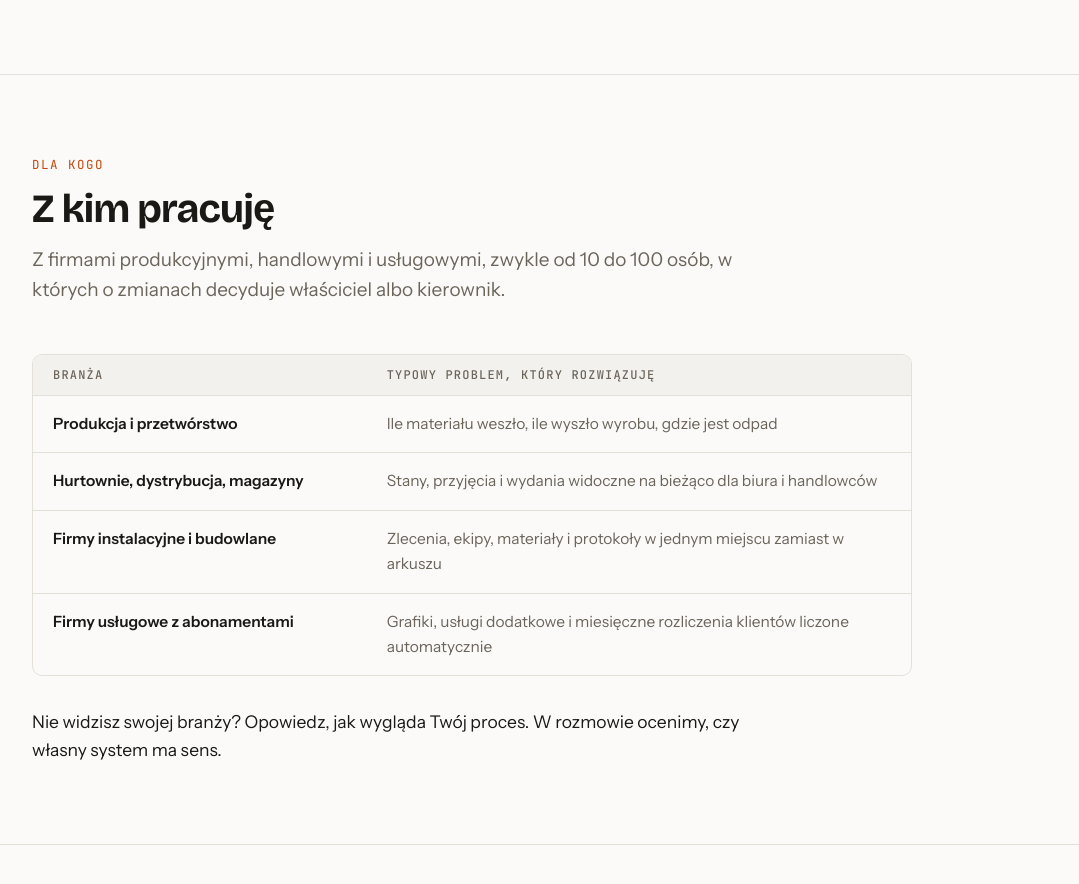
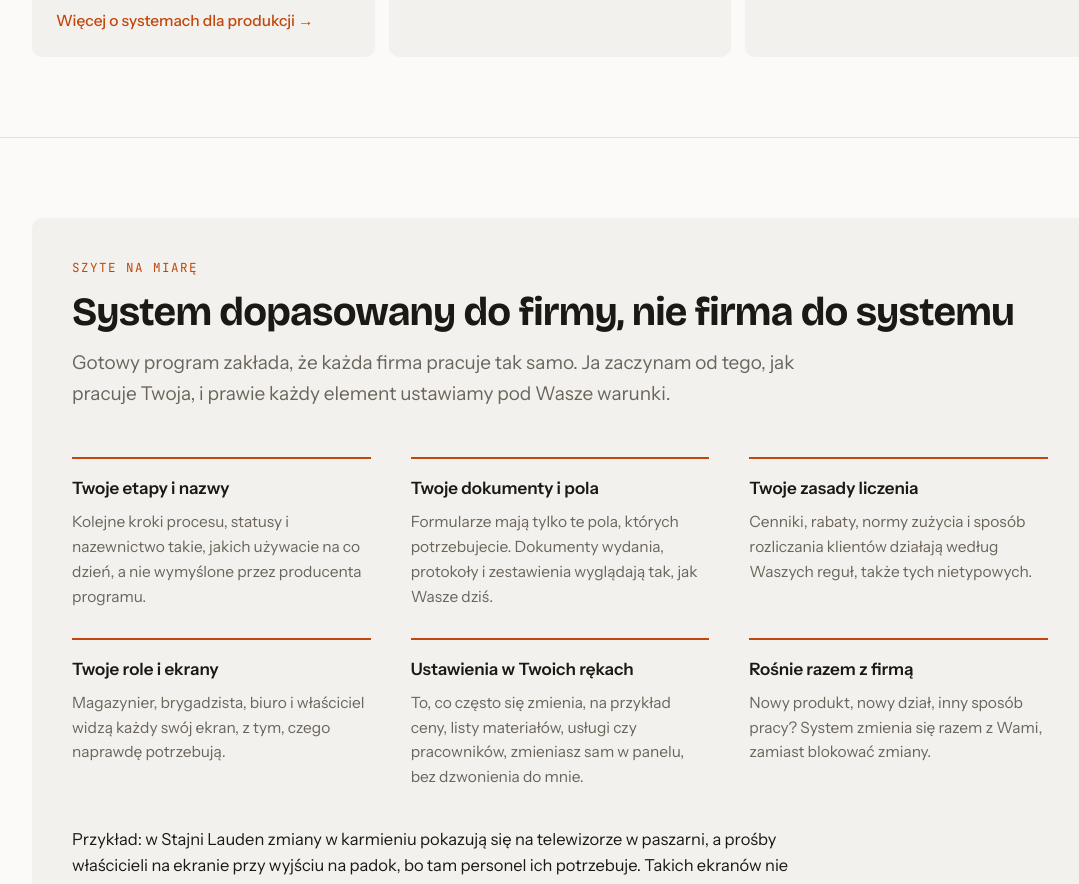
Before and after one commit to softdevpz/ziecina-dev, a Next.js app: page /pl/dla-firm in a window 1280 px wide. Shown: the part 1900-2784 px from the top of the page, without its empty margins (80-1159 px from the left). Built offline with nearby package versions, Linux system fonts and the light colour scheme.

Commit message:
feat: make tailoring the main selling point on the business pages

```diff
--- a/src/components/business/ForBusinessView.tsx
+++ b/src/components/business/ForBusinessView.tsx
@@ -34,6 +34,21 @@ export function ForBusinessView({ t }: { t: ForBusiness }) {
               )}
             </div>
           ))}
+        </div>
+      </Section>
+
+      <Section id="na-miare">
+        <div className="rounded-[10px] bg-surface p-7 min-[820px]:p-10">
+          <SectionHead eyebrow={t.tailored.eyebrow} heading={t.tailored.heading} intro={t.tailored.intro} />
+          <div className="grid gap-x-10 gap-y-7 min-[640px]:grid-cols-2 min-[980px]:grid-cols-3">
+            {t.tailored.items.map((item) => (
+              <div key={item.title} className="border-t-2 border-accent pt-4">
+                <h3 className="font-sans text-[17px] font-semibold tracking-normal">{item.title}</h3>
+                <p className="mt-2 text-[15.5px] text-muted">{item.body}</p>
+              </div>
+            ))}
+          </div>
+          <p className="mt-9 max-w-[66ch] text-[16.5px]">{t.tailored.example}</p>
         </div>
       </Section>
 
--- a/src/components/business/ProductionView.tsx
+++ b/src/components/business/ProductionView.tsx
@@ -38,7 +38,7 @@ export function ProductionView({ t }: { t: ForProduction }) {
 
       <Section id="bez-rewolucji">
         <SectionHead eyebrow={t.fit.eyebrow} heading={t.fit.heading} />
-        <Cards items={t.fit.items} />
+        <Cards items={t.fit.items} cols={2} />
         <p className="mt-8 max-w-[62ch] text-[17.5px]">
           {t.more.text}{" "}
           <Link href={paths.forBusiness} className="font-medium text-accent underline-offset-4 hover:underline">
--- a/src/content/forBusiness.ts
+++ b/src/content/forBusiness.ts
@@ -12,8 +12,9 @@ export const forBusiness: ForBusiness = {
   hero: {
     eyebrow: "Dla firm",
     heading: "Dane z hali, magazynu i biura w jednym systemie.",
-    lede: "Projektuję i wdrażam systemy dopasowane do procesów Twojej firmy. Pracownik wpisuje dane raz, w miejscu, w którym pracuje, a stany, raporty i rozliczenia liczą się same.",
+    lede: "Projektuję i wdrażam systemy szyte na miarę Twojej firmy: to system dopasowuje się do tego, jak pracujecie, a nie odwrotnie. Pracownik wpisuje dane raz, w miejscu, w którym pracuje, a stany, raporty i rozliczenia liczą się same.",
     points: [
+      "Etapy, pola, dokumenty i raporty ustawione pod Twój proces",
       "Mniej ręcznego przepisywania między działami",
       "Aktualny obraz stanów, zleceń i wysyłek",
       "Integracja z programem, którego już używasz",
@@ -70,6 +71,40 @@ export const forBusiness: ForBusiness = {
         body: "Połączenie z programem księgowym lub magazynowym, eksport dokumentów dla biura rachunkowego, automatyczne raporty i powiadomienia. Nie zastępuję tego, co działa, tylko dokładam to, czego brakuje.",
       },
     ],
+  },
+  tailored: {
+    eyebrow: "Szyte na miarę",
+    heading: "System dopasowany do firmy, nie firma do systemu",
+    intro:
+      "Gotowy program zakłada, że każda firma pracuje tak samo. Ja zaczynam od tego, jak pracuje Twoja, i prawie każdy element ustawiamy pod Wasze warunki.",
+    items: [
+      {
+        title: "Twoje etapy i nazwy",
+        body: "Kolejne kroki procesu, statusy i nazewnictwo takie, jakich używacie na co dzień, a nie wymyślone przez producenta programu.",
+      },
+      {
+        title: "Twoje dokumenty i pola",
+        body: "Formularze mają tylko te pola, których potrzebujecie. Dokumenty wydania, protokoły i zestawienia wyglądają tak, jak Wasze dziś.",
+      },
+      {
+        title: "Twoje zasady liczenia",
+        body: "Cenniki, rabaty, normy zużycia i sposób rozliczania klientów działają według Waszych reguł, także tych nietypowych.",
+      },
+      {
+        title: "Twoje role i ekrany",
+        body: "Magazynier, brygadzista, biuro i właściciel widzą każdy swój ekran, z tym, czego naprawdę potrzebują.",
+      },
+      {
+        title: "Ustawienia w Twoich rękach",
+        body: "To, co często się zmienia, na przykład ceny, listy materiałów, usługi czy pracowników, zmieniasz sam w panelu, bez dzwonienia do mnie.",
+      },
+      {
+        title: "Rośnie razem z firmą",
+        body: "Nowy produkt, nowy dział, inny sposób pracy? System zmienia się razem z Wami, zamiast blokować zmiany.",
+      },
+    ],
+    example:
+      "Przykład: w Stajni Lauden zmiany w karmieniu pokazują się na telewizorze w paszarni, a prośby właścicieli na ekranie przy wyjściu na padok, bo tam personel ich potrzebuje. Takich ekranów nie ma żaden gotowy program dla stajni.",
   },
   audience: {
     eyebrow: "Dla kogo",
@@ -228,6 +263,10 @@ export const forBusiness: ForBusiness = {
         a: "Nie. Zwykle dokładam to, czego brakuje, i przekazuję dane do programu, którego używacie.",
       },
       {
+        q: "Czym to się różni od gotowego programu?",
+        a: "Gotowy program ma z góry ustalone etapy, pola i raporty, więc to firma musi się do niego dopasować. Tu jest odwrotnie: system powstaje pod Wasz proces, a to, co często się zmienia, ustawiacie sami w panelu.",
+      },
+      {
         q: "Czy to się opłaca?",
         a: "Opłaca się, gdy oszczędza godziny pracy co miesiąc albo ogranicza kosztowne błędy. Liczymy to w analizie. Jeśli wystarczy gotowy program, powiem to wprost.",
       },
--- a/src/content/forProduction.ts
+++ b/src/content/forProduction.ts
@@ -68,6 +68,10 @@ export const forProduction: ForProduction = {
     heading: "Uzupełnia to, co już masz",
     items: [
       {
+        title: "Pod Twój proces",
+        body: "Etapy produkcji, normy zużycia, rodzaje odpadu i dokumenty ustawiamy tak, jak działa Twój zakład. Listy materiałów i dostawców zmieniasz sam w panelu.",
+      },
+      {
         title: "Obok Twojego programu",
         body: "Nie wymieniasz programu księgowego ani magazynowego, który działa. Dokładam to, czego brakuje na hali, i przekazuję do niego dane.",
       },
--- a/src/content/types.ts
+++ b/src/content/types.ts
@@ -171,6 +171,8 @@ export type ForBusiness = {
   hero: BusinessHero;
   problems: { eyebrow: string; heading: string; items: TitledText[] };
   services: { eyebrow: string; heading: string; items: (TitledText & { more?: string })[] };
+  /** The main selling point: the system is built around the firm's process. */
+  tailored: { eyebrow: string; heading: string; intro: string; items: TitledText[]; example: string };
   audience: {
     eyebrow: string;
     heading: string;
```
Also changed, not shown: 1 other file (tests, documents, lock files or other folders).
